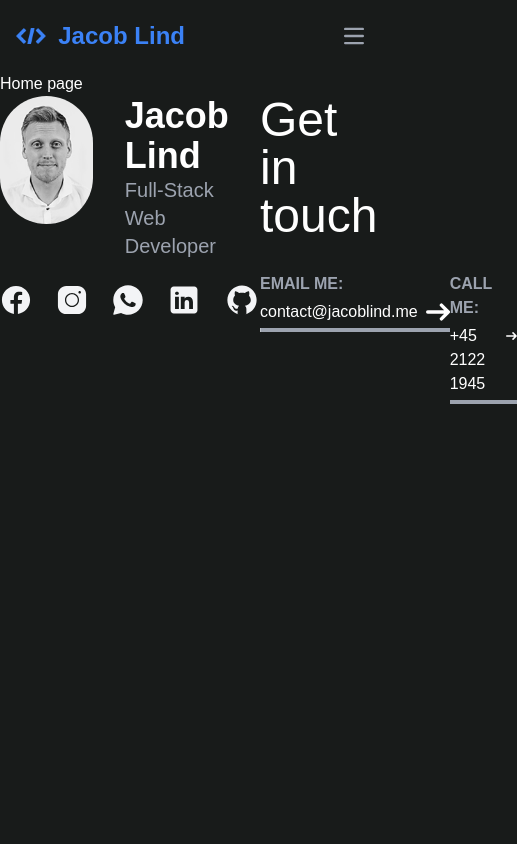
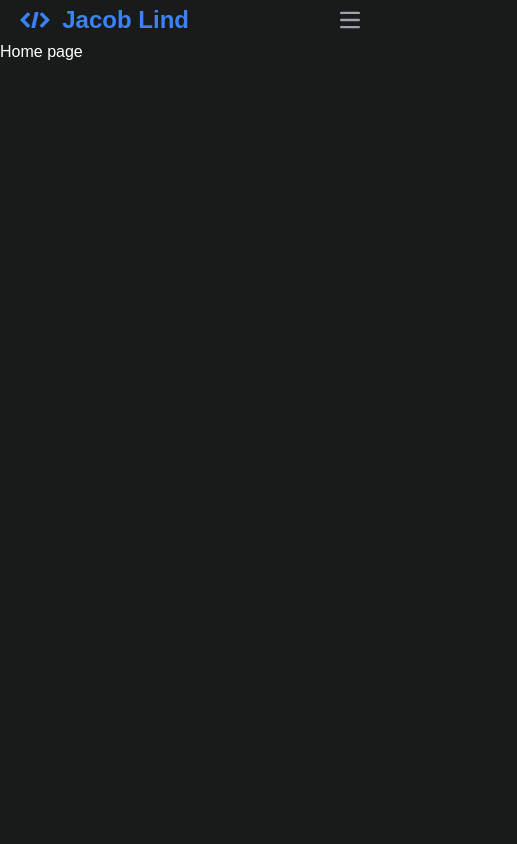
Before and after one commit to lindjacob/jacoblind.me, a React (Vite) app: page / in a window 390 px wide. Shown: the top 844 px of the page, 517 px wide, since content can reach past the window. Built offline with nearby package versions, Linux system fonts and the light colour scheme.

Commit message:
adjust responsiveness

```diff
--- /dev/null
+++ b/src/components/Container.jsx
@@ -0,0 +1,10 @@
+
+const Container = ({ children }) => {
+    return (
+        <div className='max-w-screen-xl h-full mx-auto px-5 sm:px-16 lg:p-7'>
+            {children}
+        </div>
+    )
+}
+
+export default Container
--- a/src/components/Footer.jsx
+++ b/src/components/Footer.jsx
@@ -1,12 +1,15 @@
 import profilePhoto from '../assets/profilePhoto.png'
+import Container from './Container'
 
 const Footer = () => {
     return (
-        <div className='flex justify-between'>
-            <div className='flex flex-col w-2/3'>
+        <div className='lg:h-96 h-[32rem] border-t-[1px] border-gray-500'>
+            <Container>
+                <div className='h-full flex flex-col justify-center lg:flex-row lg:justify-between lg:items-center'>
+                    <div className='flex flex-col'>
                         <div className='flex'>
-                    <img src={profilePhoto} className='rounded-full h-32 w-32 object-cover' />
-                    <div className='ml-8 my-auto'>
+                            <img src={profilePhoto} className='rounded-full h-24 w-24 sm:h-32 sm:w-32 object-cover' />
+                            <div className='ml-4 md:ml-8 my-auto'>
                                 <p className='text-4xl font-semibold'>Jacob Lind</p>
                                 <p className='text-xl text-gray-400 font-medium'>Full-Stack Web Developer</p>
                             </div>
@@ -39,15 +42,15 @@ const Footer = () => {
                             </a>
                         </div>
                     </div>
-            <div className='w-1/3'>
-                <a href='/contact' className='flex mb-8 text-white my-auto group hover:cursor-pointer'>
+                    <div>
+                        <a href='/contact' className='flex mt-16 mb-8 text-white my-auto group hover:cursor-pointer lg:mt-0'>
                             <h2>Get in touch</h2>
                             <svg className='w-12 h-12 ml-4 text-blue-primary group-hover:translate-x-2 transition-transform duration-300' aria-hidden='true' xmlns='http://www.w3.org/2000/svg' fill='none' viewBox='0 0 14 10'>
                                 <path stroke='currentColor' stroke-linecap='round' stroke-linejoin='round' stroke-width='2' d='M1 5h12m0 0L9 1m4 4L9 9' />
                             </svg>
                         </a>
-                <div className='flex justify-between'>
-                    <div className='w-50'>
+                        <div className='flex flex-wrap lg:justify-between'>
+                            <div className='w-50 mr-10'>
                                 <p className='mb-1 uppercase text-gray-400 font-semibold'>Email me:</p>
                                 <a href='mailto:contact@jacoblind.me' className='group cursor-pointer'>
                                     <div className='flex'>
@@ -56,12 +59,12 @@ const Footer = () => {
                                             <path stroke='currentColor' stroke-linecap='round' stroke-linejoin='round' stroke-width='2' d='M1 5h12m0 0L9 1m4 4L9 9' />
                                         </svg>
                                     </div>
-                            <div className='relative bg-gray-400 w-full h-1 overflow-hidden'>
+                                    <div className='relative bg-gray-400 w-full h-1 overflow-hidden mb-6'>
                                         <div className='absolute h-full w-full bg-white transform -translate-x-full group-hover:translate-x-0 transition-transform duration-300' />
                                     </div>
                                 </a>
                             </div>
-                    <div>
+                            <div className=''>
                                 <p className='mb-1 uppercase text-gray-400 font-semibold'>Call me:</p>
                                 <a href='tel:004521221945' className='group cursor-pointer'>
                                     <div className='flex'>
@@ -78,6 +81,9 @@ const Footer = () => {
                         </div>
                     </div>
                 </div>
+
+            </Container>
+        </div>
     )
 }
 
--- a/src/components/Page.jsx
+++ b/src/components/Page.jsx
@@ -4,7 +4,7 @@ import Footer from './Footer'
 const Page = ({ children }) => {
     return (
         <div className='dark'>
-            <div className='max-w-screen-xl mx-auto dark:text-white'>
+            <div className='dark:text-white'>
                 <header>
                     <Navbar />
                 </header>
--- a/src/components/navbar/Navbar.jsx
+++ b/src/components/navbar/Navbar.jsx
@@ -1,10 +1,12 @@
 import logo from '../../assets/logo.svg';
 import Link from './Link';
+import Container from '../Container';
 
 const Navbar = () => {
     return (
         <nav className='bg-white dark:bg-black'>
-            <div className='max-w-screen-xl flex flex-wrap items-center justify-between mx-auto p-4'>
+            <Container>
+                <div className='flex items-center justify-between'>
                     <a href={import.meta.env.VITE_API_URL} className='flex items-center space-x-3 rtl:space-x-reverse'>
                         <img src={logo} className='h-4' alt='Jacob Lind' />
                         <span className='self-center text-2xl font-semibold whitespace-nowrap dark:text-blue-primary'>Jacob Lind</span>
@@ -24,6 +26,7 @@ const Navbar = () => {
                         </ul>
                     </div>
                 </div>
+            </Container>
         </nav>
     )
 }
--- a/src/pages/Home.jsx
+++ b/src/pages/Home.jsx
@@ -3,7 +3,9 @@ import Page from '../components/Page'
 const Home = () => {
     return (
         <Page>
-            <p>Home page</p>
+            <section className='h-screen'>
+                Home page
+            </section>
         </Page>
     )
 }
```
Lines whose indentation alone changed are shown as unchanged.
